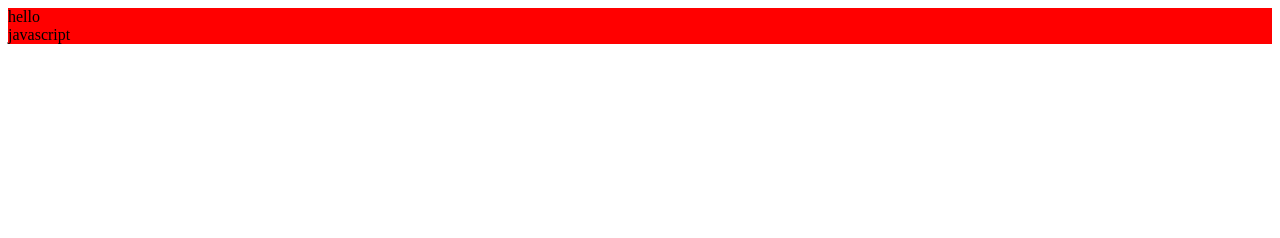
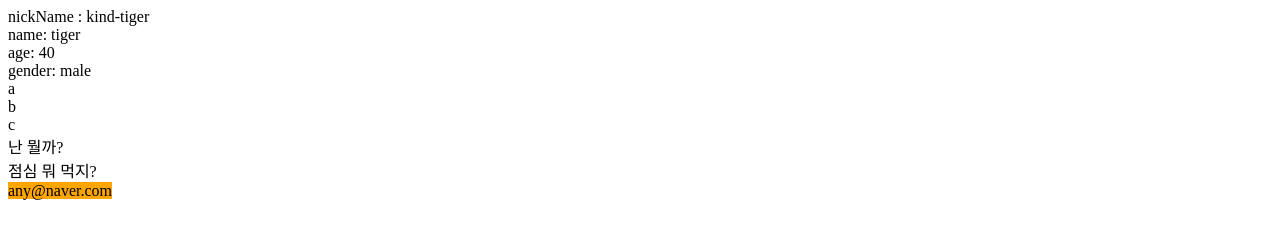
Before and after one commit to suubiin/core-js, a website: page client/index.html in a window 1280 px wide. Drawn offline with nearby package versions, Linux system fonts and the light colour scheme.

Commit message:
learn webcomponent
-DOM style

```diff
--- a/client/index.html
+++ b/client/index.html
@@ -13,20 +13,17 @@
   <body>
 
     <div id="app">
-      <c-button></c-button>
+      <user-card>
+        <div slot="username">name: tiger</div>
+        <div slot="age">age: 40</div>
+        <div slot="gender">gender: male</div>
+        <div slot="common">a</div>
+        <div slot="common">b</div>
+        <div slot="common">c</div>
+        <div>난 뭘까?</div>
+        <div>점심 뭐 먹지?</div>
+      </user-card>
     </div>
 
-    <template id="temp">
-      <style>
-        div{
-          background-color: red;
-        }
-      </style>
-      <div>hello</div>
-      <div>javascript</div>
-      <script>
-        alert('템플릿 로드')
-      </script>
-    </template>
   </body>
 </html>
--- a/client/main.js
+++ b/client/main.js
@@ -1,16 +1,22 @@
-const template = document.createElement('template');
+class UserCard extends HTMLElement{
+  constructor(){
+    super();
+    this.attachShadow({mode:'open'});
+    this.shadowRoot.innerHTML = `
+      <style>
+        :host{
+          background-color : orange;
+        }
+      </style>
+        <div> nickName : kind-tiger </div>
+        <slot name="username"></slot>
+        <slot name="age"></slot>
+        <slot name="gender"></slot>
+        <slot name="common"></slot>
+        <slot></slot>
+        <slot name="email">any@naver.com</slot>
+    `
+  }
+}
 
-template.innerHTML = `
-  <div>bye</div>
-  <div>javascript</div>
-`
-
-console.log(template);
-
-
-const app = document.querySelector('#app');
-const temp = document.querySelector('#temp');
-
-const clone = temp.content.cloneNode(true)
-
-app.appendChild(clone)
+customElements.define('user-card',UserCard);
```
